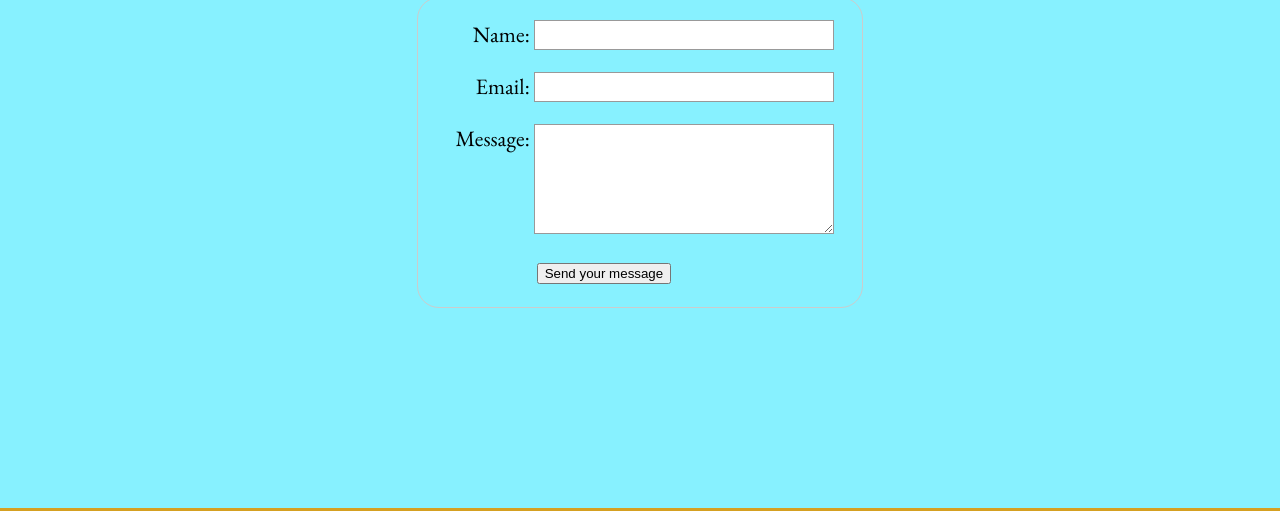
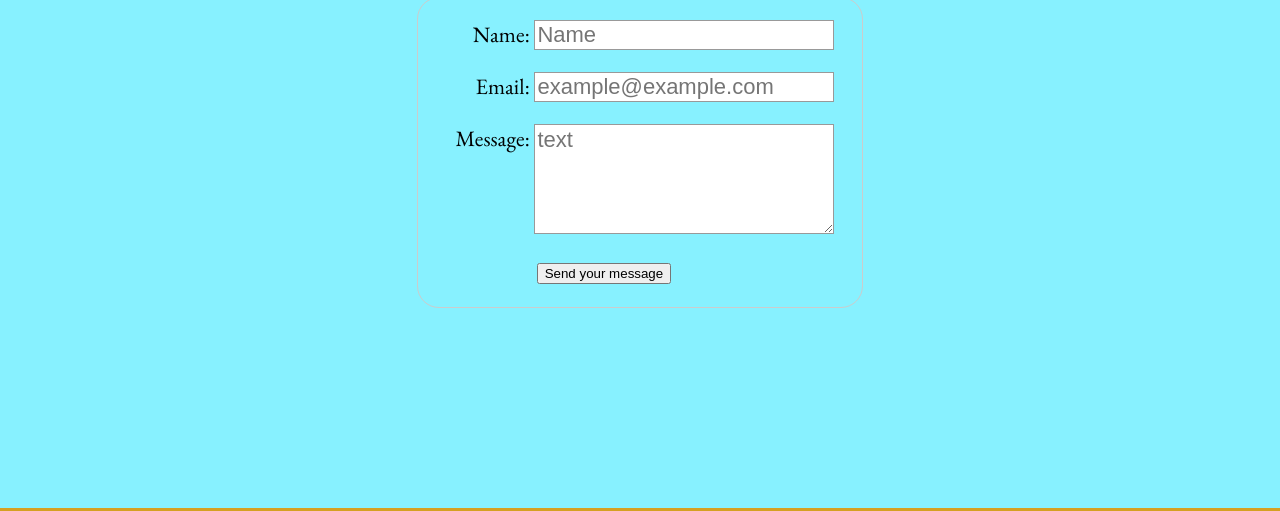
Before and after one commit to NicholasBoss/WDD130-WebFundamentals, a plain HTML site: page wwr/contactus.html in a window 1280 px wide. Shown: the part 99-610 px from the top of the page. Drawn offline with nearby package versions, Linux system fonts and the light colour scheme.

Commit message:
Added placeholder tags to contact us form.

```diff
--- a/wwr/contactus.html
+++ b/wwr/contactus.html
@@ -84,15 +84,15 @@
             <ul>
                 <li>
                     <label for="name">Name:</label>
-                    <input type="text" id="name" name="user_name">
+                    <input type="text" id="name" name="user_name" placeholder="Name">
                 </li>
                 <li>
                     <label for="email">Email:</label>
-                <input type="email" id="mail" name="user_email">
+                <input type="email" id="mail" name="user_email" placeholder="example@example.com">
                 </li>
                 <li>
                     <label for="msg">Message:</label>
-                    <textarea id="msg" name="user_message"></textarea>
+                    <textarea id="msg" name="user_message" placeholder="text"></textarea>
                 </li>
                 <li class="button">
                     <button type="submit">Send your message</button>
```
Also changed, not shown: 1 other file.
